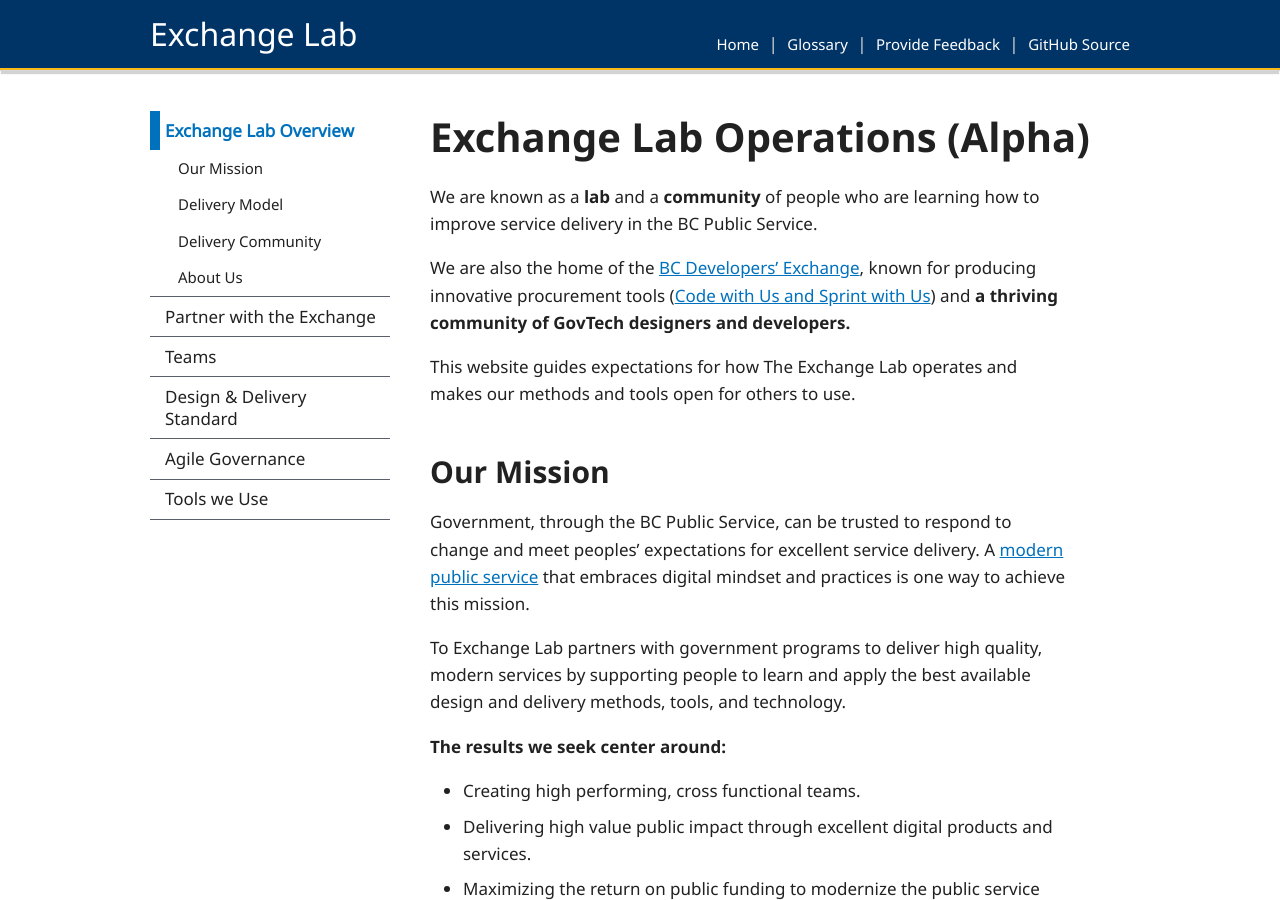
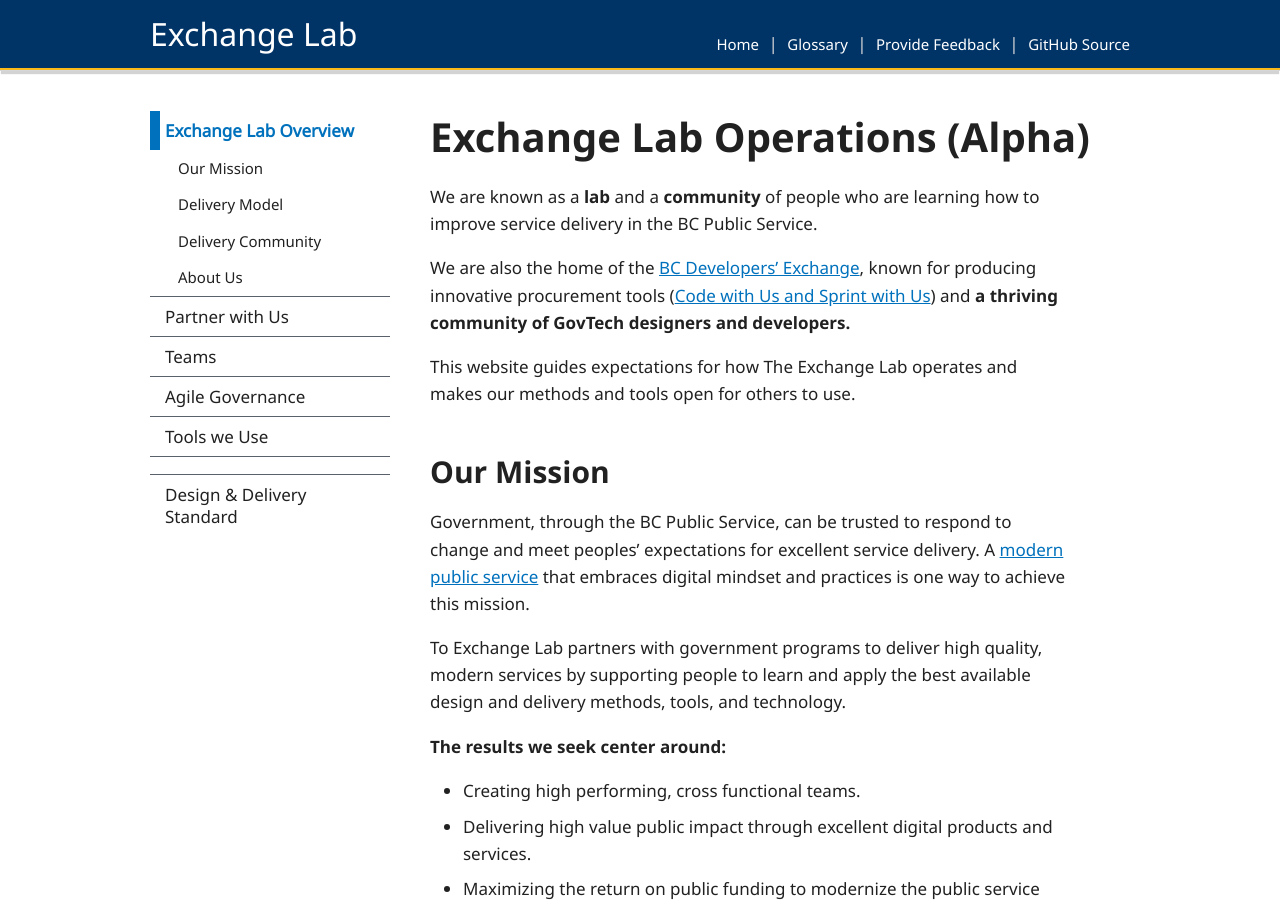
Before and after one commit to HeatherRemacle/exchangelabops, a Jekyll site: the page built from pages/index.md, in a window 1280 px wide and 900 px high. Built offline with Jekyll 4.4.1, drawn with Linux system fonts in a browser that asks for light colours.

Commit message:
Update navigation.yml

```diff
--- a/_data/navigation.yml
+++ b/_data/navigation.yml
@@ -24,16 +24,16 @@ primary:
 docs:
   - text: Exchange Lab Overview
     href: /
-  - text: Partner with the Exchange
+  - text: Partner with Us
     href: /partner
   - text: Teams
     href: /teams
-  - text: Design & Delivery Standard
-    href: /standard
   - text: Agile Governance
     href: /governance
   - text: Tools we Use
   - href: /tools
+  - text: Design & Delivery Standard
+    href: /standard
 
 partner:
   - text: Exchange Lab Overview
```
